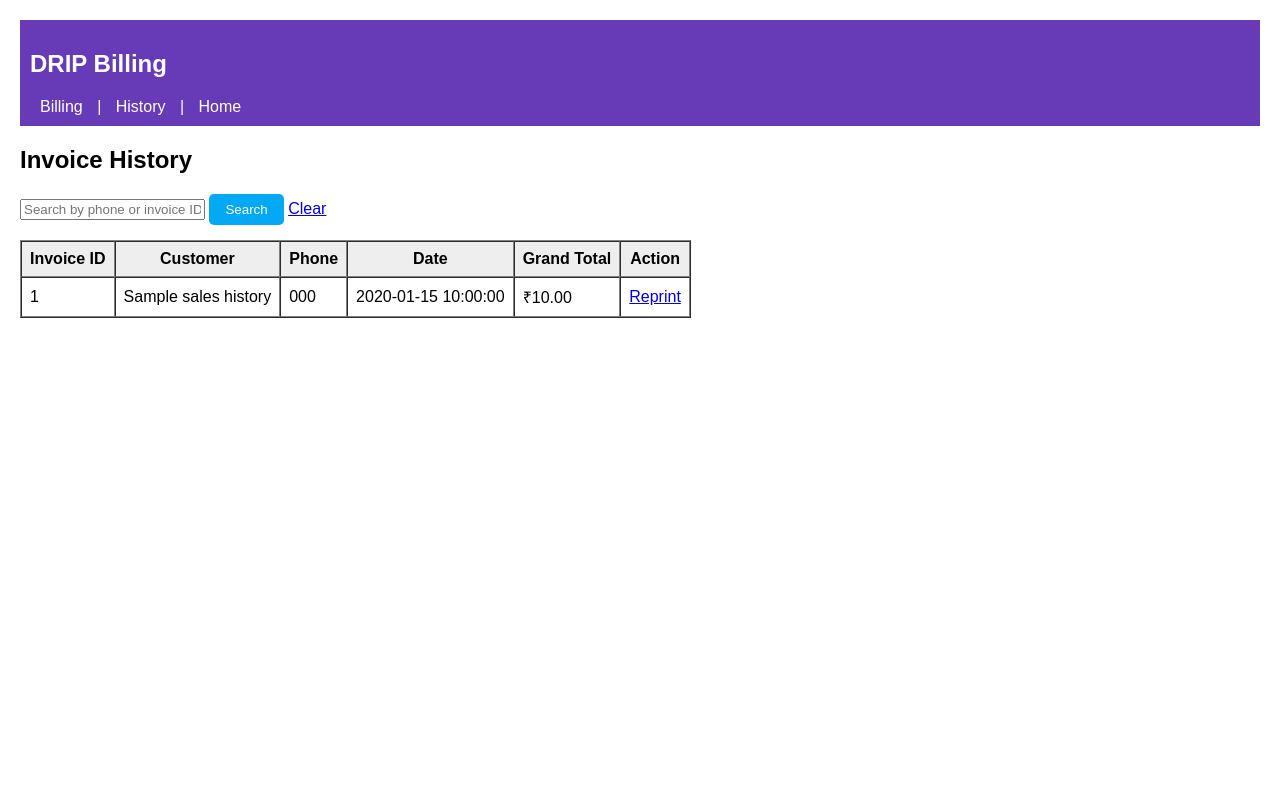
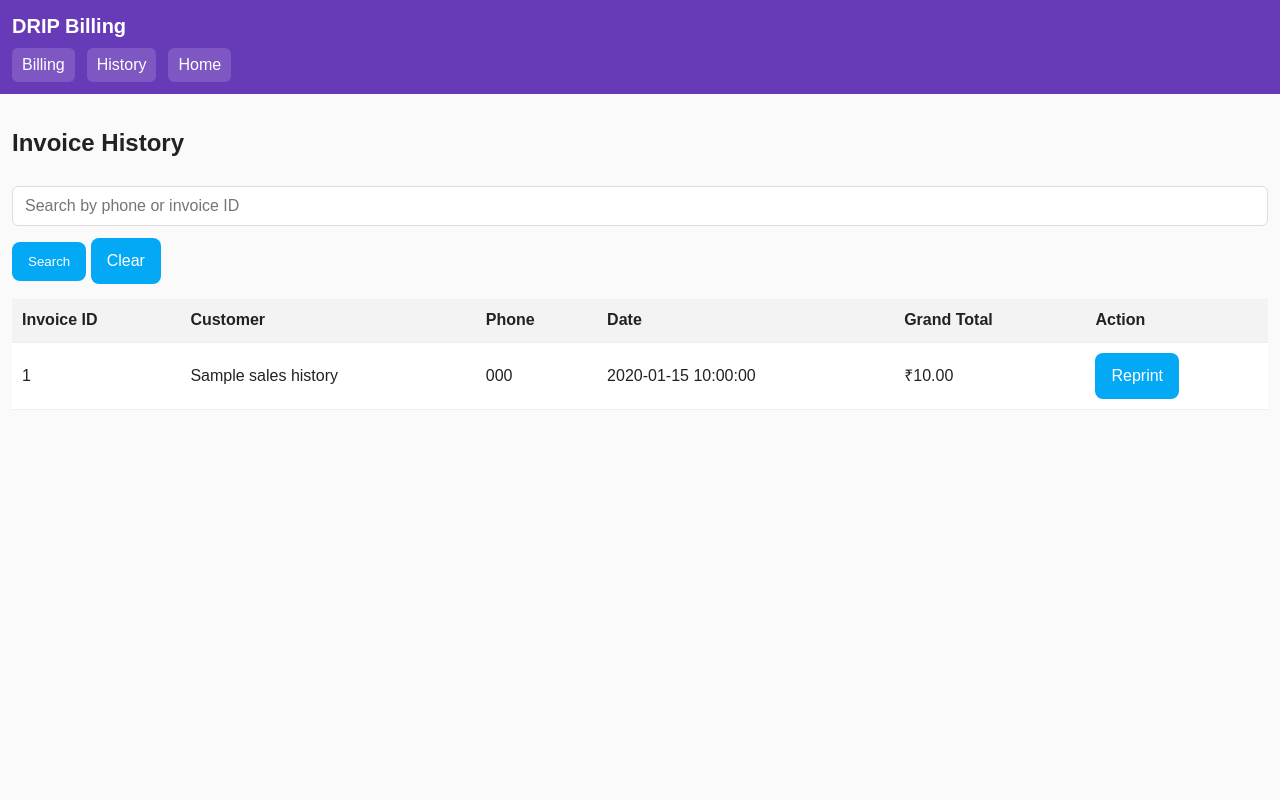
Before and after one commit to nagarjunakr55-tech/test, a Flask app: page /history in a window 1280 px wide. Run offline with Flask 3, Linux system fonts and the light colour scheme; a database or web service that is not in the repository returns one stand-in record (values such as "Sample title"); some libraries are stand-ins or nearby versions.

Commit message:
html updated

```diff
--- a/templates/base.html
+++ b/templates/base.html
@@ -1,26 +1,125 @@
 <!DOCTYPE html>
 <html>
 <head>
+    <meta charset="utf-8">
     <title>DRIP Billing</title>
+
+    <!-- Make all pages fill the phone screen properly -->
+    <meta name="viewport" content="width=device-width, initial-scale=1, viewport-fit=cover">
+
     <style>
-        body { font-family: Arial, sans-serif; margin: 20px; }
-        header { background: #673AB7; color: white; padding: 10px; }
-        nav a { margin: 0 10px; color: white; text-decoration: none; }
-        .container { margin-top: 20px; }
-        button { padding: 8px 16px; border: none; border-radius: 5px; background: #03A9F4; color: white; cursor: pointer; }
-        button:hover { background: #0288D1; }
+        /* Global reset + mobile-friendly defaults */
+        * { box-sizing: border-box; }
+        html, body { height: 100%; }
+        body {
+            margin: 0; /* remove the old 20px margin */
+            font-family: Arial, sans-serif;
+            font-size: 16px;             /* >=16px prevents iOS zoom on inputs */
+            line-height: 1.4;
+            background: #fafafa;
+            color: #222;
+        }
+
+        header { background: #673AB7; color: white; padding: 12px; }
+        header h2 { margin: 0; font-size: 20px; }
+        nav { margin-top: 8px; display: flex; gap: 12px; flex-wrap: wrap; }
+        nav a { color: white; text-decoration: none; padding: 6px 10px; border-radius: 6px; background: rgba(255,255,255,0.15); }
+        nav a:hover { background: rgba(255,255,255,0.25); }
+
+        .container {
+            width: 100%;
+            max-width: 100%;
+            padding: 12px;               /* small, consistent inner padding */
+        }
+
+        /* Buttons & links styled as buttons */
+        button, .btn {
+            padding: 12px 16px;
+            border: none;
+            border-radius: 8px;
+            background: #03A9F4;
+            color: white;
+            cursor: pointer;
+            text-decoration: none;
+            display: inline-block;
+        }
+        button:hover, .btn:hover { background: #0288D1; }
+
+        /* Forms */
+        input[type="text"], input[type="tel"], input[type="number"] {
+            width: 100%;
+            padding: 10px 12px;
+            margin: 6px 0 12px;
+            border: 1px solid #ddd;
+            border-radius: 6px;
+            font-size: 16px;             /* prevent mobile zoom */
+            background: white;
+        }
+
+        /* Monospace blocks (invoice preview) */
+        pre {
+            margin: 0;
+            padding: 8px;
+            white-space: pre;             /* keep ASCII alignment */
+            overflow-x: auto;             /* allow horizontal scroll if needed */
+            font-family: ui-monospace, SFMono-Regular, Menlo, Consolas, "Liberation Mono", monospace;
+            background: #fff;
+            border: 1px solid #eee;
+            border-radius: 8px;
+        }
+
+        /* Tables (history) */
+        .table-responsive { overflow-x: auto; }
+        table { width: 100%; border-collapse: collapse; background: #fff; }
+        th, td { padding: 10px; border-bottom: 1px solid #eee; text-align: left; }
+        thead th { background: #f3f3f3; }
+
+        /* Small-screen tweaks */
+        @media (max-width: 600px) {
+            header h2 { font-size: 18px; }
+            nav a { padding: 6px 8px; }
+            pre { font-size: 18px; line-height: 1.3; }  /* bigger & readable on phones */
+            button, .btn { width: 100%; margin-top: 10px; }
+        }
+
+        /* Print defaults for ALL pages: hide chrome */
+        @media print {
+            header, nav, .no-print { display: none !important; }
+            body { margin: 0; background: #fff; }
+            .container { padding: 0; }
+        }
+
+        /* Special rules ONLY for the dedicated print label page */
+        /* We’ll add class="is-print" to <body> on that page */
+        @page { /* default page box; specialized below for .is-print */ }
+        @media print {
+            body.is-print, body.is-print .container {
+                width: 76.2mm !important;   /* exact 3-inch width */
+                margin: 0 !important;
+                padding: 0 !important;
+            }
+            body.is-print pre {
+                margin: 0; padding: 0;      /* no padding when printing the label */
+                font-size: 12px;
+                line-height: 1.2;
+                border: 0;
+            }
+            /* lock the physical page size and margins to the label */
+            body.is-print { -webkit-print-color-adjust: exact; print-color-adjust: exact; }
+            @page { size: 76.2mm auto; margin: 0; }
+        }
     </style>
 </head>
-<body>
+<body class="{{ body_class|default('') }}">
     <header>
         <h2>DRIP Billing</h2>
-       <nav>
-    <a href="{{ url_for('billing') }}">Billing</a> |
-    <a href="{{ url_for('history') }}">History</a> |
-    <a href="{{ url_for('home') }}">Home</a>
-</nav>
+        <nav>
+            <a href="{{ url_for('billing') }}">Billing</a>
+            <a href="{{ url_for('history') }}">History</a>
+            <a href="{{ url_for('home') }}">Home</a>
+        </nav>
+    </header>
 
-    </header>
     <div class="container">
         {% block content %}{% endblock %}
     </div>
--- a/templates/history.html
+++ b/templates/history.html
@@ -5,29 +5,35 @@
 <form method="post" style="margin-bottom:15px;">
     <input type="text" name="search" placeholder="Search by phone or invoice ID" value="{{ search_term }}">
     <button type="submit">Search</button>
-    <a href="{{ url_for('history') }}">Clear</a>
+    <a href="{{ url_for('history') }}" class="btn">Clear</a>
 </form>
 
-<table border="1" cellpadding="8" cellspacing="0">
-    <tr style="background:#eee;">
+<div class="table-responsive">
+  <table>
+    <thead>
+      <tr>
         <th>Invoice ID</th>
         <th>Customer</th>
         <th>Phone</th>
         <th>Date</th>
         <th>Grand Total</th>
         <th>Action</th>
-    </tr>
+      </tr>
+    </thead>
+    <tbody>
     {% for row in rows %}
-    <tr>
+      <tr>
         <td>{{ row[0] }}</td>
         <td>{{ row[1] }}</td>
         <td>{{ row[2] }}</td>
         <td>{{ row[3] }}</td>
         <td>₹{{ "%.2f"|format(row[4]) }}</td>
-        <td><a href="{{ url_for('reprint', invoice_id=row[0]) }}">Reprint</a></td>
-    </tr>
+        <td><a class="btn" href="{{ url_for('reprint', invoice_id=row[0]) }}">Reprint</a></td>
+      </tr>
     {% endfor %}
-</table>
+    </tbody>
+  </table>
+</div>
 
 {% if rows|length == 0 %}
 <p>No invoices found.</p>
--- a/templates/invoice.html
+++ b/templates/invoice.html
@@ -1,7 +1,7 @@
 {% extends "base.html" %}
 {% block content %}
 <h2>Invoice Preview</h2>
-<pre style="font-family:monospace;">{{ invoice }}</pre>
+<pre>{{ invoice }}</pre>
 
 <a href="{{ url_for('billing') }}" class="btn">Back</a>
 <button onclick="location.href='{{ url_for('print_invoice', invoice_id=invoice_id) }}'">Print</button>
```
Also changed, not shown: templates/print.html (+10 -33 lines).
